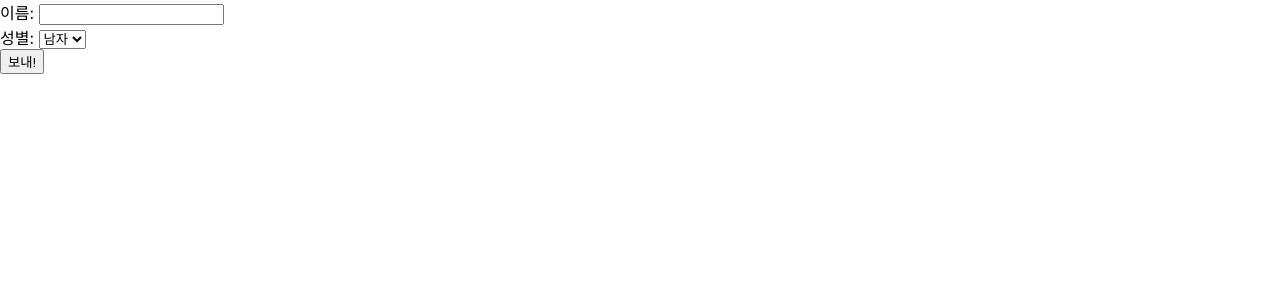
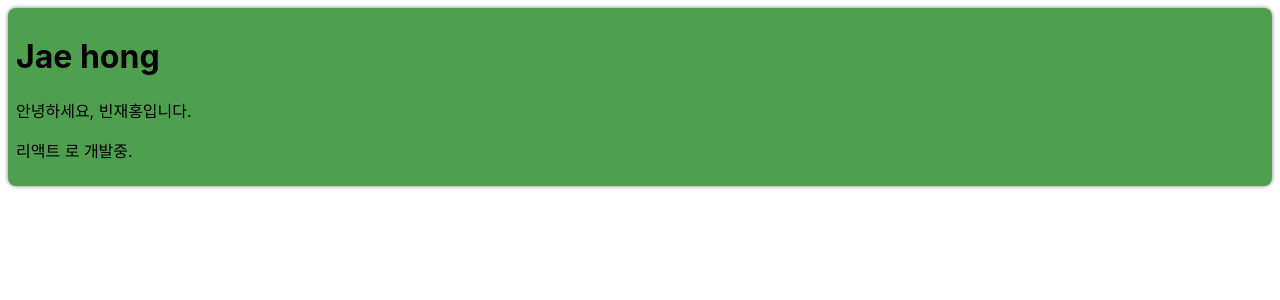
Before and after one commit to vin-jaehong/study-react, a React (Create React App) app: page / in a window 1280 px wide. Shown: the top 300 px of the page. Built offline with nearby package versions, Linux system fonts and the light colour scheme.

Commit message:
ProfileCard, Card component

```diff
--- /dev/null
+++ b/src/chapter-13/Card.jsx
@@ -0,0 +1,20 @@
+const Card = (props) => {
+  const { title, backgroundColor, children } = props;
+
+  return (
+    <div
+      style={{
+        margin: 8,
+        padding: 8,
+        borderRadius: 8,
+        boxShadow: "0px 0px 4px grey",
+        backgroundColor: backgroundColor || "white",
+      }}
+    >
+      {title && <h1>{title}</h1>}
+      {children}
+    </div>
+  );
+};
+
+export default Card;
--- /dev/null
+++ b/src/chapter-13/ProfileCard.jsx
@@ -0,0 +1,12 @@
+import Card from "./Card";
+
+const ProfileCard = (props) => {
+  return (
+    <Card title="Jae hong" backgroundColor="#4ea04e">
+      <p>안녕하세요, 빈재홍입니다.</p>
+      <p>리액트 로 개발중.</p>
+    </Card>
+  );
+};
+
+export default ProfileCard;
--- a/src/index.js
+++ b/src/index.js
@@ -10,10 +10,11 @@ import reportWebVitals from "./reportWebVitals";
 // import ConfirmButton from "./chapter-08/ConfirmButton";
 // import LandingPage from "./chapter-09/LandingPage";
 // import AttendanceBook from "./chapter-10/AttendanceBook";
-import SignUp from "./chapter-11/SignUp";
+// import SignUp from "./chapter-11/SignUp";
+import ProfileCard from "./chapter-13/ProfileCard";
 
 const root = ReactDOM.createRoot(document.getElementById("root"));
-root.render(<SignUp />);
+root.render(<ProfileCard />);
 
 // If you want to start measuring performance in your app, pass a function
 // to log results (for example: reportWebVitals(console.log))
```
